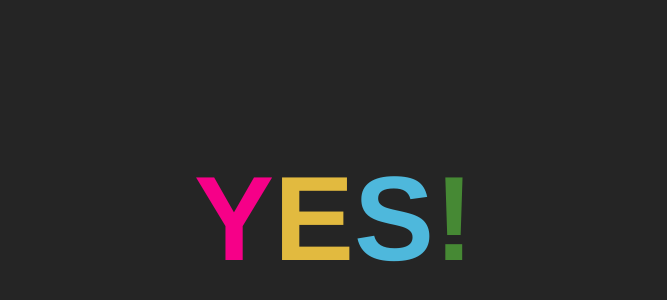
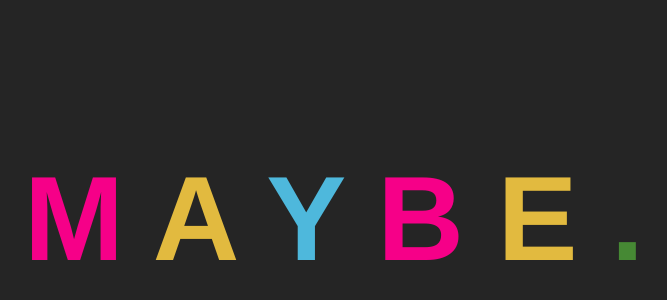
Before and after one commit to fredjean/islivingsocialhiring, a plain HTML site: page index.html in a window 1280 px wide. Shown: the part 240-540 px from the top of the page, without its empty margins (306-973 px from the left). Drawn offline with Linux system fonts and the light colour scheme.

Commit message:
Updated information from a reliable source...

```diff
--- a/index.html
+++ b/index.html
@@ -45,6 +45,12 @@
 	</script>
   </head>
   <body>
-    <h1><span class="y">Y</span><span class="e">E</span><span class="s">S</span><span class="bang">!</span></h1>
+  <h1>
+    <span class="y">M</span>
+    <span class="e">A</span>
+    <span class="s">Y</span>
+    <span class="y">B</span>
+    <span class="e">E</span>
+    <span class="bang">.</span></h1>
   </body>
 </html>
```
